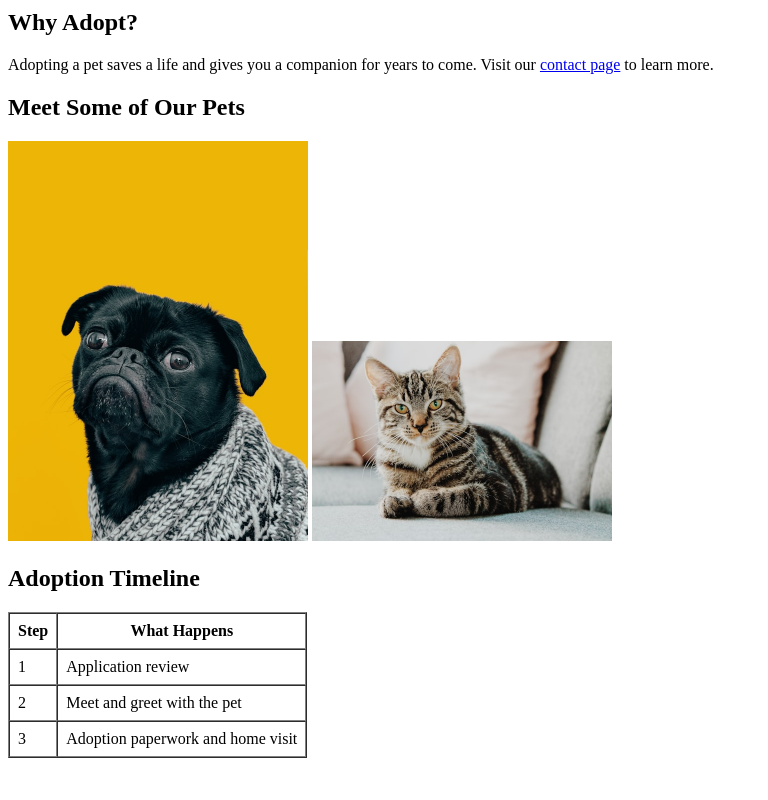
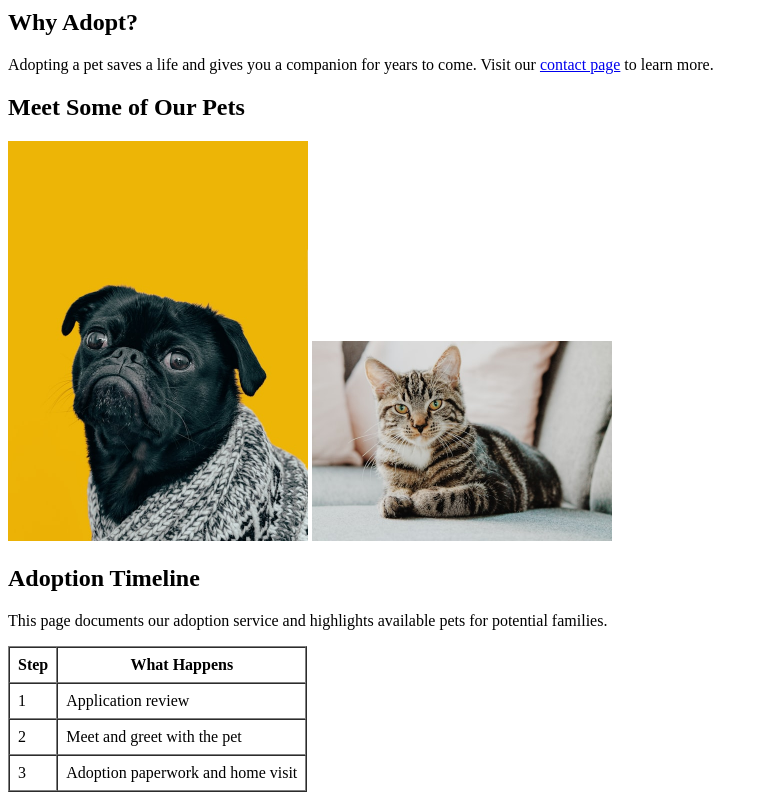
Before and after one commit to zeel513/m1-assignment, a plain HTML site: page index.html in a window 1280 px wide. Shown: the part 340-1140 px from the top of the page, without its empty margins (0-768 px from the left). Before the commit the page ends 1106 px from the top, so only its background shows below. Drawn offline with Linux system fonts and the light colour scheme.

Commit message:
added comments and documentation.

```diff
--- a/index.html
+++ b/index.html
@@ -6,11 +6,13 @@
     <title>Local Pet Adoption Service</title>
   </head>
   <body>
+    <!-- Main navigation for the website -->
     <nav>
       <a href="index.html">Home</a> |
       <a href="contact.html">Contact</a>
     </nav>
 
+    <!-- Page title and introduction -->
     <h1>Local Pet Adoption Service</h1>
     <p>Welcome to our adoption center, where loving pets find forever homes.</p>
 
@@ -20,6 +22,7 @@
       animals with families who can provide comfort, food, and affection.
     </p>
 
+    <!-- List of pets currently available for adoption -->
     <h2>Available Pets</h2>
     <ul>
       <li>Buddy : a friendly golden retriever</li>
@@ -33,12 +36,16 @@
       Visit our <a href="contact.html">contact page</a> to learn more.
     </p>
 
+    <!-- Featured pet photos -->
     <h2>Meet Some of Our Pets</h2>
     <img src="images/dog.jpg" alt="A happy dog with a person" width="300" />
 
     <img src="images/cat.jpg" alt="A playful cat sitting indoors" width="300" />
 
+    <!-- Simple adoption process overview -->
     <h2>Adoption Timeline</h2>
+    <p>This page documents our adoption service and highlights available pets for potential families.</p>
+
     <table border="1" cellpadding="8" cellspacing="0">
       <tr>
         <th>Step</th>
```
Also changed, not shown: contact.html (+5 -0 lines).
